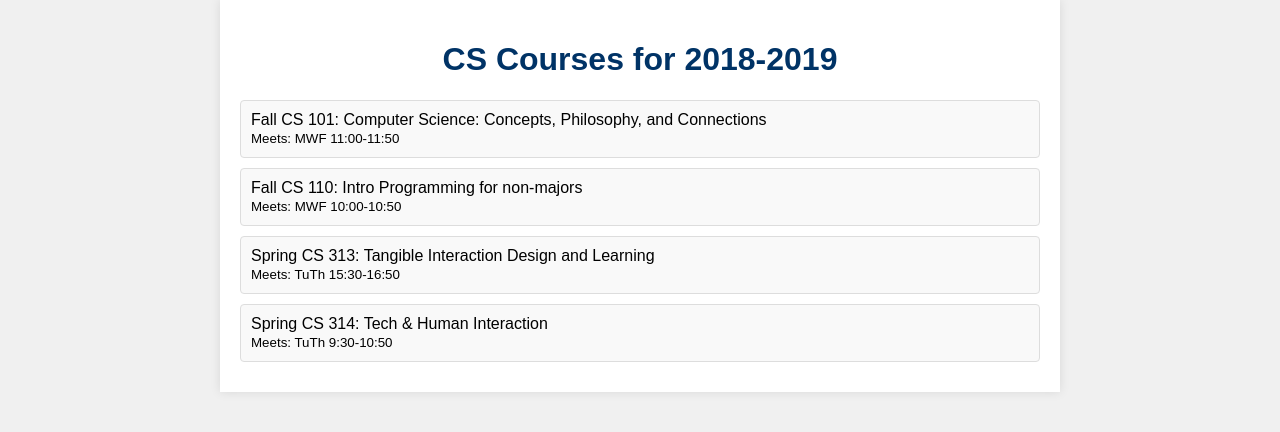
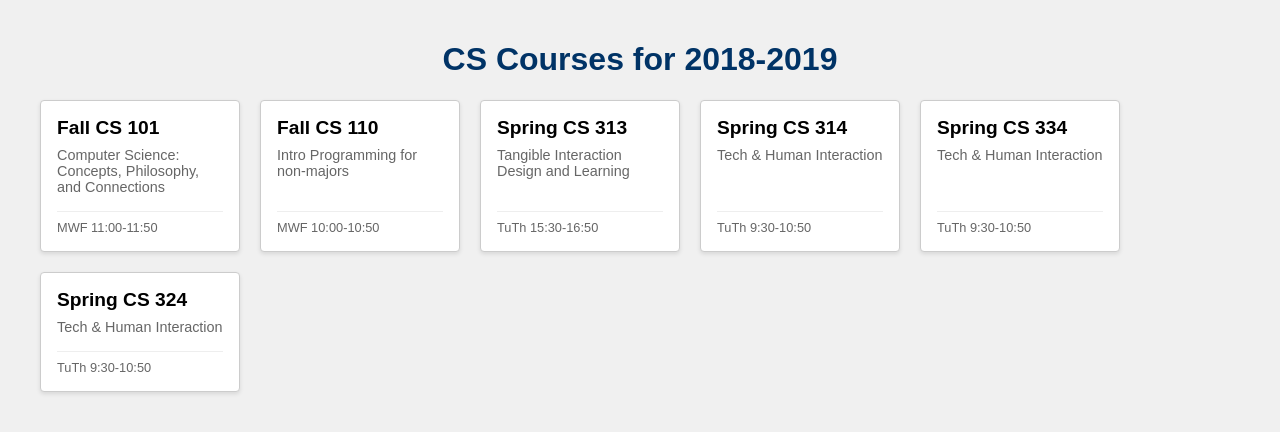
Before and after one commit to LianhaoZ/React_Tutorial, a React (Vite) app: page / in a window 1280 px wide. Shown: the top 432 px of the page. Built offline with nearby package versions, Linux system fonts and the light colour scheme.

Commit message:
Style the app

```diff
--- a/src/App.css
+++ b/src/App.css
@@ -1,4 +1,4 @@
-body {
+/* body {
   font-family: Arial, sans-serif;
   margin: 0;
   padding: 0;
@@ -28,4 +28,70 @@ h1 {
   padding: 10px;
   margin-bottom: 10px;
   border-radius: 4px;
+} */
+body {
+  font-family: Arial, sans-serif;
+  margin: 0;
+  padding: 0;
+  background-color: #f0f0f0;
 }
+
+.container {
+  max-width: 100%;
+  margin: 0 auto;
+  padding: 20px 40px;
+  box-sizing: border-box;
+}
+
+h1 {
+  color: #003366;
+  text-align: center;
+}
+
+.course-list {
+  display: flex;
+  flex-wrap: wrap;
+  gap: 20px;
+}
+
+.course-card {
+  background-color: #ffffff;
+  border: 1px solid #ccc;
+  border-radius: 4px;
+  padding: 16px;
+  width: 200px;
+  box-sizing: border-box;
+  display: flex;
+  flex-direction: column;
+  box-shadow: 0 2px 4px rgba(0,0,0,0.1);
+}
+
+.course-number {
+  font-size: 1.2em;
+  font-weight: bold;
+  margin-bottom: 8px;
+}
+
+.course-title {
+  font-size: 0.9em;
+  color: #666;
+  margin-bottom: 16px;
+  flex-grow: 1;
+}
+
+.course-time {
+  font-size: 0.8em;
+  color: #666;
+  border-top: 1px solid #eee;
+  padding-top: 8px;
+}
+
+@media (max-width: 480px) {
+  .course-card {
+    width: 100%;
+  }
+
+  .container {
+    padding: 20px;
+  }
+}
--- a/src/App.jsx
+++ b/src/App.jsx
@@ -28,6 +28,18 @@ const schedule = {
       "number": "314",
       "meets" : "TuTh 9:30-10:50",
       "title" : "Tech & Human Interaction"
+    },
+    "S315" : {
+      "term": "Spring",
+      "number": "334",
+      "meets" : "TuTh 9:30-10:50",
+      "title" : "Tech & Human Interaction"
+    },
+    "S317" : {
+      "term": "Spring",
+      "number": "324",
+      "meets" : "TuTh 9:30-10:50",
+      "title" : "Tech & Human Interaction"
     }
   }
 };
@@ -36,24 +48,26 @@ const Banner = ({ title }) => (
   <h1>{title}</h1>
 );
 
+const CourseCard = ({ course }) => (
+  <div className="course-card">
+    <div className="course-number">{course.term} CS {course.number}</div>
+    <div className="course-title">{course.title}</div>
+    <div className="course-time">{course.meets}</div>
+  </div>
+);
+
 const CourseList = ({ courses }) => (
   <div className="course-list">
     {Object.entries(courses).map(([id, course]) => (
-      <div key={id} className="course">
-        {course.term} CS {course.number}: {course.title}
-        <br />
-        <small>Meets: {course.meets}</small>
-      </div>
+      <CourseCard key={id} course={course} />
     ))}
   </div>
 );
 
-
 const App = () => {
-
   return (
     <div className="container">
-      <Banner title = {schedule.title} />
+      <Banner title={schedule.title} />
       <CourseList courses={schedule.courses} />
     </div>
   );
```
